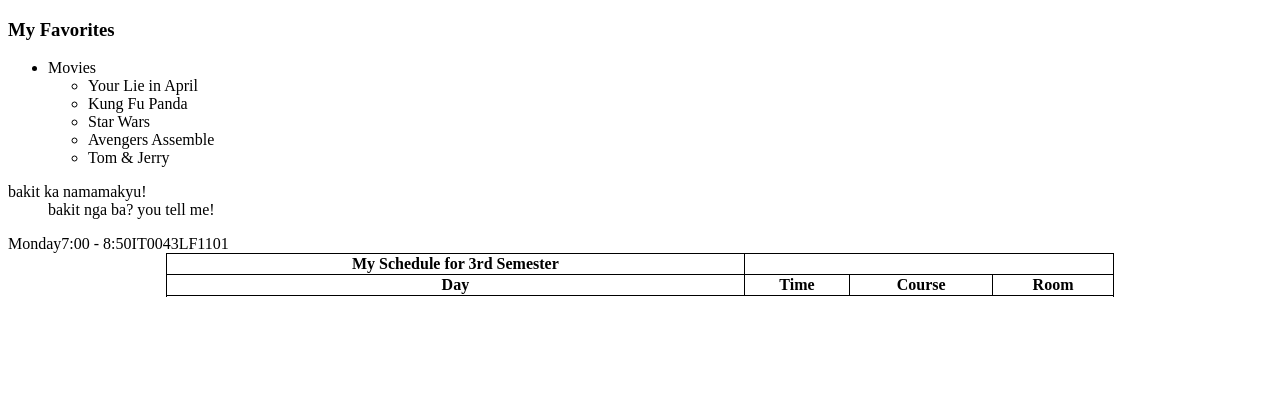
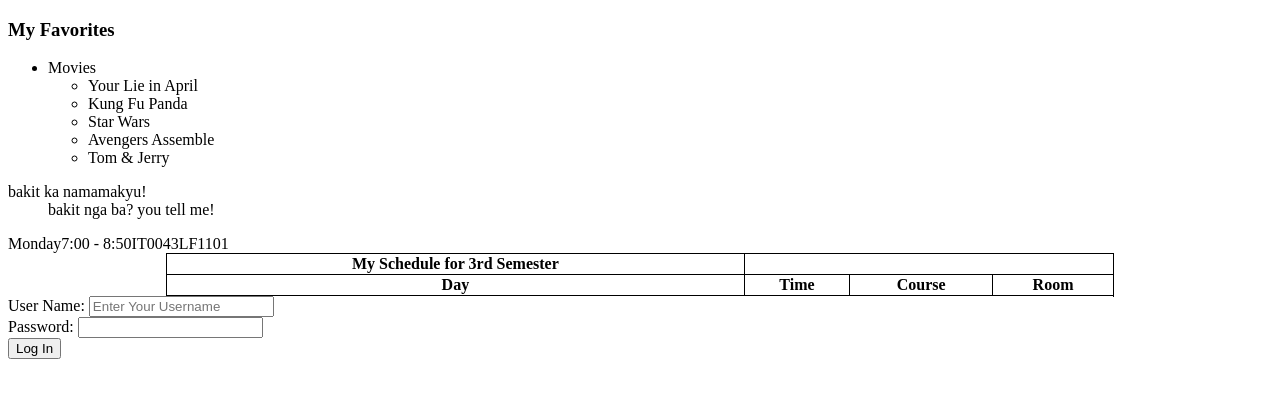
Before and after one commit to renzo-migueljpg/renzo-migueljpg.github.io, a plain HTML site: page modul1_part2/index.html in a window 1280 px wide. Drawn offline with Linux system fonts and the light colour scheme.

Commit message:
formative2

```diff
--- a/modul1_part2/index.html
+++ b/modul1_part2/index.html
@@ -85,5 +85,26 @@
             </tbody>
         </table>
     </div>
+    <!--div.login>form:post>div.form-group*2>label+input-->
+    <div class="login">
+        <form action="" method="post">
+            <div class="form-group">
+                <label for="username">User Name: </label>
+                <input type="text" name="username" placeholder= "Enter Your Username">
+            </div>
+            <div class="form-group">
+                <label for="password">Password: </label>
+                <input type="text" name="password">
+            </div>
+        </form>
+    </div>
+    <!--div>button:submit{Log In}-->
+    <!--submit button/ clear button/-->
+    <div>
+        <button type="submit">Log In</button>
+    </div>
+    <!--When using radio type, it should have name and value {selected}-->
+    <!--When using checkbox, it should also have name and value {check}-->
+
 </body>
 </html>
```
